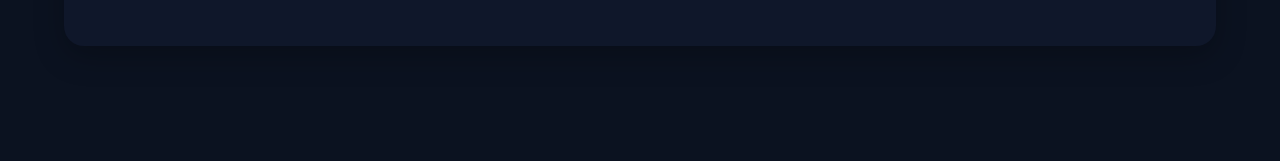
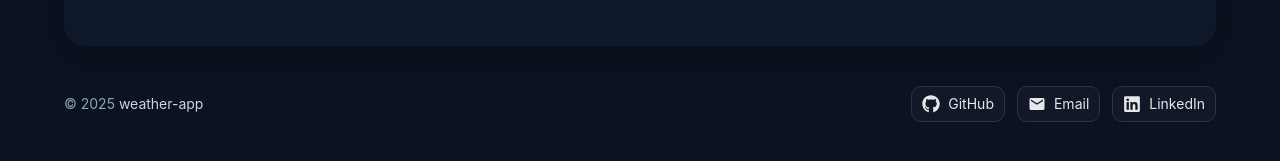
Before and after one commit to Pretalbnz/weather-app, a React (Create React App) app: page / in a window 1280 px wide. Shown: the part 219-380 px from the top of the page. Built offline with nearby package versions, Linux system fonts and the light colour scheme; no server answers.

Commit message:
Add footer component with social links and update app title

```diff
--- a/public/index.html
+++ b/public/index.html
@@ -24,7 +24,7 @@
       work correctly both with client-side routing and a non-root public URL.
       Learn how to configure a non-root public URL by running `npm run build`.
     -->
-    <title>React App</title>
+    <title>Weather App</title>
   </head>
   <body>
     <noscript>You need to enable JavaScript to run this app.</noscript>
--- a/src/App.tsx
+++ b/src/App.tsx
@@ -12,6 +12,7 @@ import TemperatureGraph from "./components/TemperatureGraph";
 import TemperatureMap from "./components/TemperatureMap";
 import GraphMapCarousel from "./components/GraphMapCarousel";
 import GraphMapPanel from "./components/GraphMapPanel";
+import Footer from "./components/Footer";
 
 /* --------- layout --------- */
 
@@ -190,6 +191,11 @@ export default function App() {
             </p>
           </EmptyPanel>
         </EmptyWrap>
+        <Footer
+        githubUrl="https://github.com/Pretalbnz/weather-app"
+        linkedinUrl="https://www.linkedin.com/in/ruben-gomes-1540a82b7/"
+        email="ruben.marques.gomes@gmail.com"
+      />
       </>
     );
   }
@@ -230,7 +236,7 @@ export default function App() {
 
             {current && (
               <>
-                <SectionTitle>Today's highlights</SectionTitle>
+                <SectionTitle>Destaques de Hoje</SectionTitle>
                 <Highlights>
                   <HighlightCard>
                     <HLabel>Sensação térmica</HLabel>
@@ -271,7 +277,7 @@ export default function App() {
 
         {/* FORECAST */}
         <ForecastPanel>
-          <SectionTitle>5-day forecast</SectionTitle>
+          <SectionTitle>Previsão de 5 dias</SectionTitle>
           {daily.length > 0 ? (
             <ForecastList days={daily} unitSymbol={symbol} />
           ) : (
@@ -281,6 +287,12 @@ export default function App() {
           )}
         </ForecastPanel>
       </Grid>
+
+      <Footer
+        githubUrl="https://github.com/Pretalbnz/weather-app"
+        linkedinUrl="https://www.linkedin.com/in/ruben-gomes-1540a82b7/"
+        email="ruben.marques.gomes@gmail.com"
+      />
     </>
   );
 }
--- /dev/null
+++ b/src/components/Footer.tsx
@@ -0,0 +1,64 @@
+import React from "react";
+import styled from "styled-components";
+import { FaGithub, FaLinkedin } from "react-icons/fa";
+import { MdEmail } from "react-icons/md";
+
+const Bar = styled.footer`
+  max-width: 1200px;
+  margin: 0 auto;
+  padding: 16px 24px;
+  display: flex;
+  align-items: center;
+  justify-content: space-between;
+  gap: 12px;
+  color: #94a3b8;
+`;
+
+const Brand = styled.div`
+  font-size: 14px;
+  a { color: #cbd5e1; text-decoration: none; }
+`;
+
+const Links = styled.nav`
+  display: inline-flex; gap: 12px;
+  a{
+    display: inline-flex; align-items: center; gap: 8px;
+    padding: 8px 10px; border-radius: 10px;
+    background: #111827; border: 1px solid #2b3445; color: #e5e7eb;
+    text-decoration: none; font-size: 14px; transition: filter .15s ease;
+  }
+  a:hover{ filter: brightness(1.1); }
+`;
+
+// Use react-icons directly via React.createElement in JSX to avoid TS2786 issues
+
+type Props = {
+  githubUrl: string;
+  linkedinUrl: string;
+  email: string;
+};
+
+export default function Footer({ githubUrl, linkedinUrl, email }: Props) {
+  return (
+    <Bar aria-label="Site footer">
+      <Brand>
+        © {new Date().getFullYear()}{" "}
+        <a href={githubUrl} target="_blank" rel="noopener noreferrer">
+          weather-app
+        </a>
+      </Brand>
+
+      <Links aria-label="Social links">
+        <a href={githubUrl} target="_blank" rel="noopener noreferrer" aria-label="GitHub Repository">
+          {React.createElement(FaGithub as unknown as React.ComponentType<any>, { size: 18 })} <span>GitHub</span>
+        </a>
+        <a href={`mailto:${email}`} aria-label="Send email">
+          {React.createElement(MdEmail as unknown as React.ComponentType<any>, { size: 18 })} <span>Email</span>
+        </a>
+        <a href={linkedinUrl} target="_blank" rel="noopener noreferrer" aria-label="LinkedIn Profile">
+          {React.createElement(FaLinkedin as unknown as React.ComponentType<any>, { size: 18 })} <span>LinkedIn</span>
+        </a>
+      </Links>
+    </Bar>
+  );
+}
```
